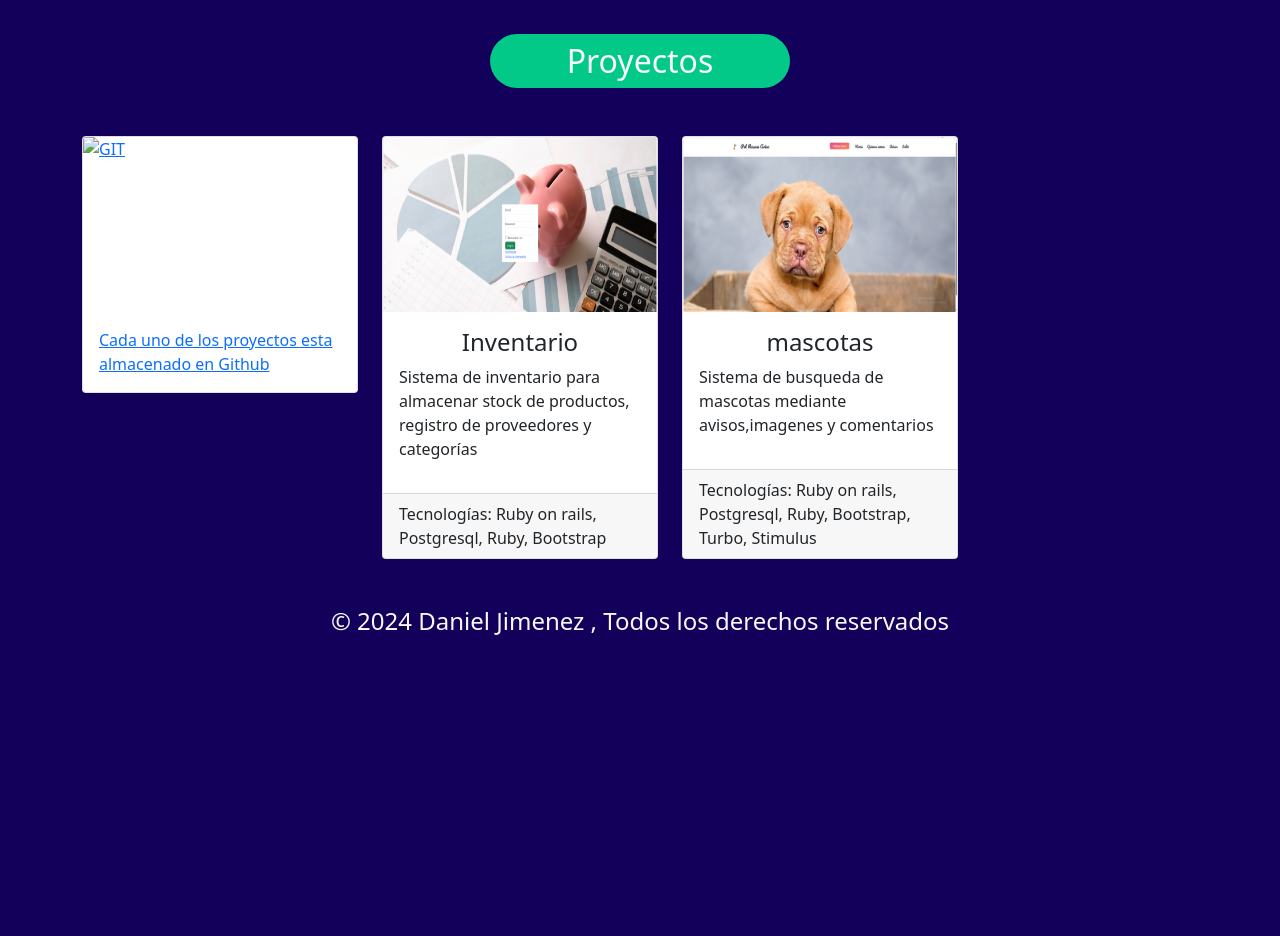
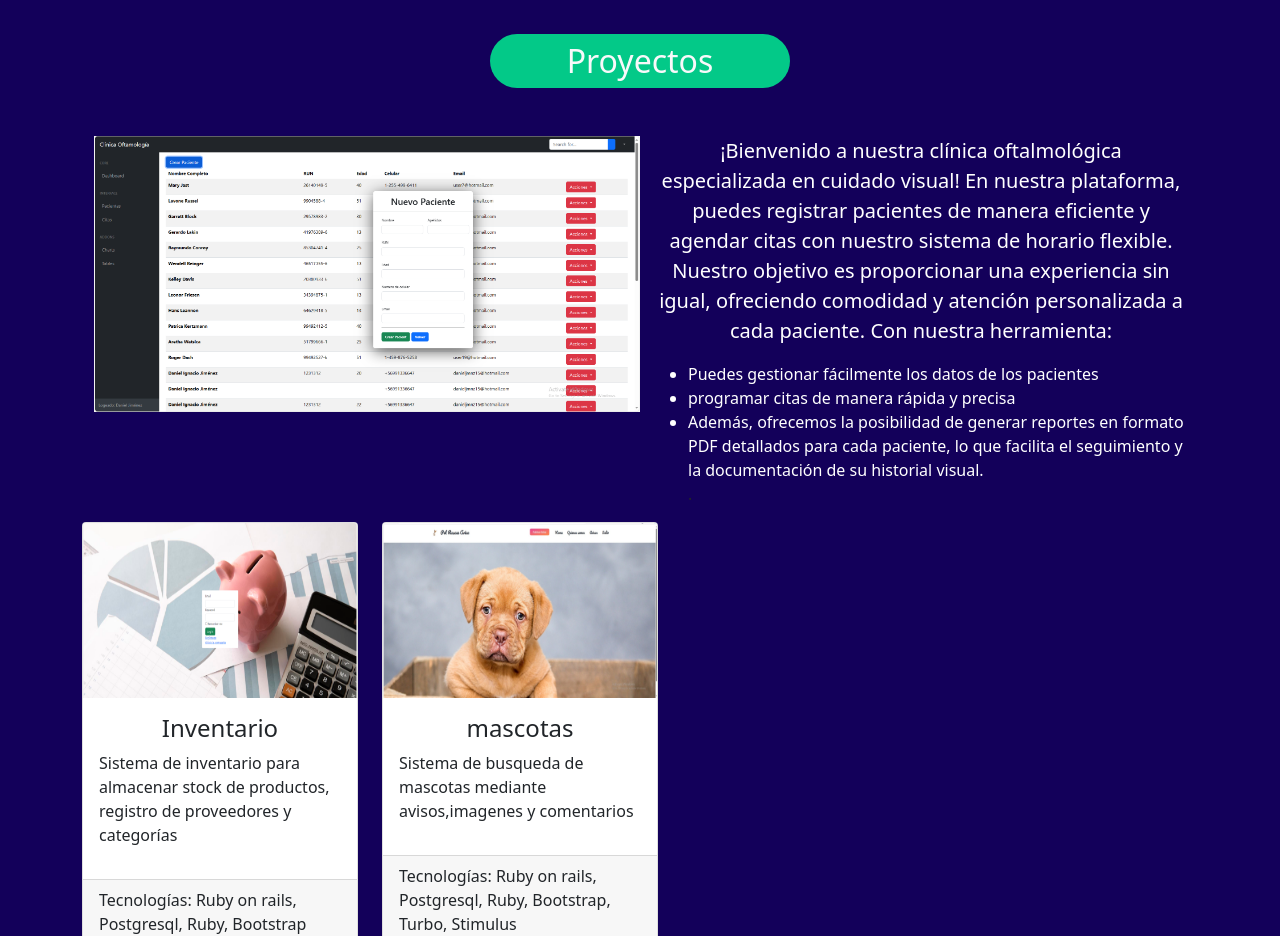
Before and after one commit to danielJL19/dominio_Jimenez, a website: page index.html in a window 1280 px wide. Shown: the part 1120-2056 px from the top of the page. Before the commit the page ends 1780 px from the top, so only its background shows below. Drawn offline with nearby package versions, Linux system fonts and the light colour scheme; files whose address does not match are found by name.

Commit message:
new feature for projects

```diff
--- a/index.html
+++ b/index.html
@@ -108,26 +108,45 @@
             </div>
         </div>
     </div>
+
+
+
     <section class="my-2">
         <section class="my-2">
         <!--PROYECTOS-->
+
+
+
+
         <div class="container-xl my-5" id="sala-3">
+
             <div class="d-flex justify-content-center">
                 <h2 data-aos="fade-up" class="text-center text-light bg-verde skill rounded-pill p-2 mb-5">Proyectos</h2>
             </div>
+
+    <div class="container">
+        <div class="d-flex gap-3">
+            <div class="col-md-6">
+                <img src="/img/clinica.png" class="img-fluid" alt="" >
+            </div>
+            <div class="text-center">
+                <p class="text-white fs-5">
+
+                    ¡Bienvenido a nuestra clínica oftalmológica especializada en cuidado visual! En nuestra plataforma, puedes registrar pacientes de manera eficiente y agendar citas con nuestro sistema de horario flexible. Nuestro objetivo es proporcionar una experiencia sin igual, ofreciendo comodidad y atención personalizada a cada paciente.
+
+                    Con nuestra herramienta:
+                    <ul class="text-start">
+                        <li class="text-white">Puedes gestionar fácilmente los datos de los pacientes</li>
+                        <li class="text-white">programar citas de manera rápida y precisa</li>
+                        <li class="text-white">Además, ofrecemos la posibilidad de generar reportes en formato PDF detallados para cada paciente, lo que facilita el seguimiento y la documentación de su historial visual.</li> .
+                    </ul>
+                </p>
+            </div>
+        </div>
+    </div>
             <div class="row justify-content-center row-md-none justify-content-md-start d-md-flex">
 
-                <div data-aos="zoom-in" class="loga2">
-                    <a href="https://github.com/danielJL19" target="_blank">
 
-                        <div class="card">
-                            <img src="/img//github.png" class="card-img-top img-fluid logo" alt="GIT">
-                            <div class="card-body">
-                            <p class="card-text">Cada uno de los proyectos esta almacenado en Github</p>
-                            </div>
-                        </div>
-                    </a>
-                </div>
 
                 <div data-aos="zoom-in" class="loga2">
                         <div class="card">
```
Also changed, not shown: img/clinica.png (added), img/user-profile-icon-free-vector.jpg (added).
